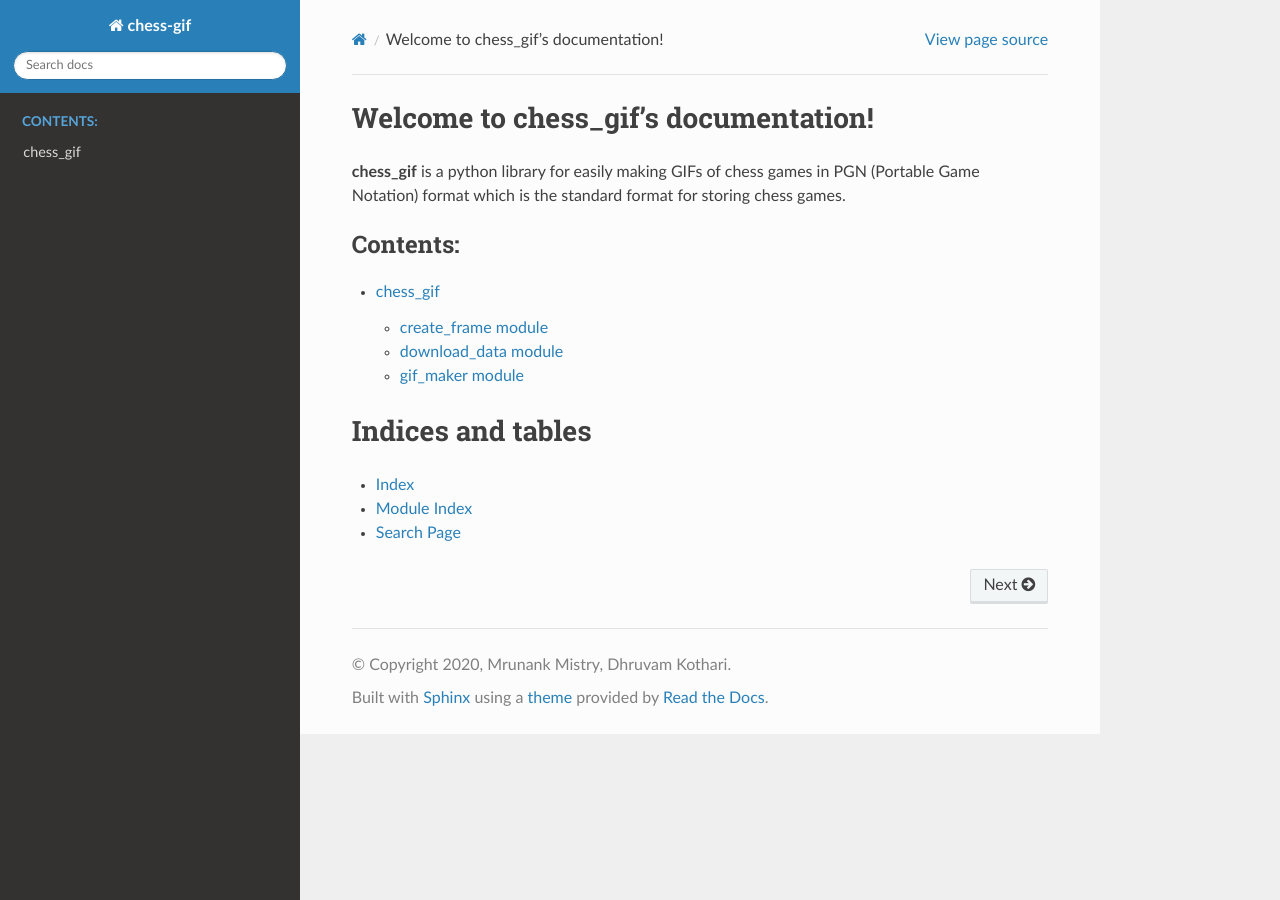
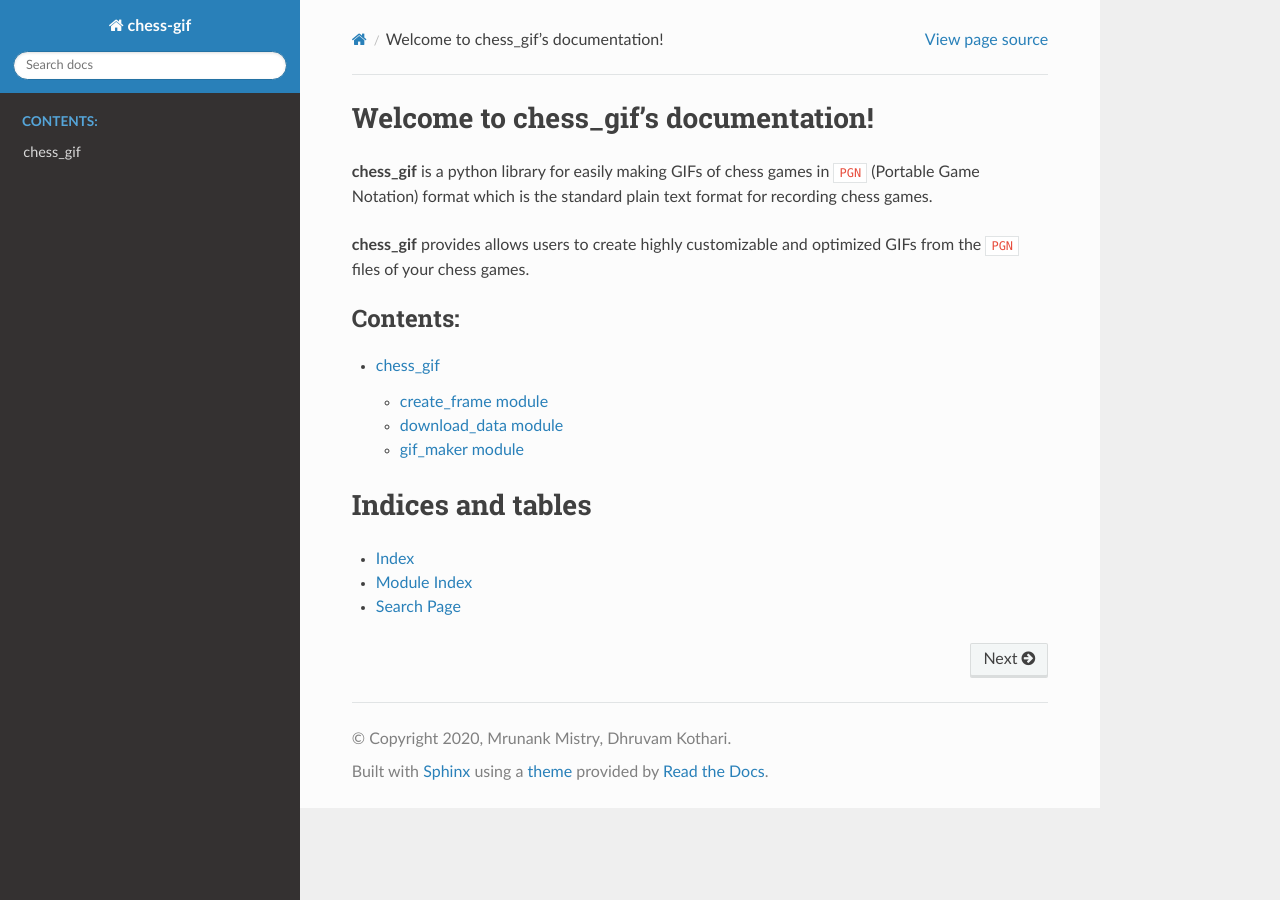
Before and after one commit to fork52/chess_gif, a Sphinx documentation site: the page built from docs/index.rst, in a window 1280 px wide. Built offline with Sphinx 7.4.7 and the Read the Docs theme 2.0.0, drawn with Linux system fonts in a browser that asks for light colours.

Commit message:
Added gif to docs.

```diff
--- a/docs/index.rst
+++ b/docs/index.rst
@@ -6,9 +6,11 @@
 Welcome to chess_gif's documentation!
 =====================================
 
-**chess_gif** is a python library for easily making GIFs of chess games in PGN (Portable Game Notation)
-format which is the standard format for storing chess games.
+**chess_gif** is a python library for easily making GIFs of chess games in ``PGN`` (Portable Game Notation)
+format which is the standard plain text format for recording chess games.
 
+**chess_gif** provides allows users to create highly customizable and optimized GIFs from the
+``PGN`` files of your chess games.
 
 
 .. toctree::
```
Also changed, not shown: README.md (+47 -1 lines), docs/chess_game.gif (added), 1 other file.
